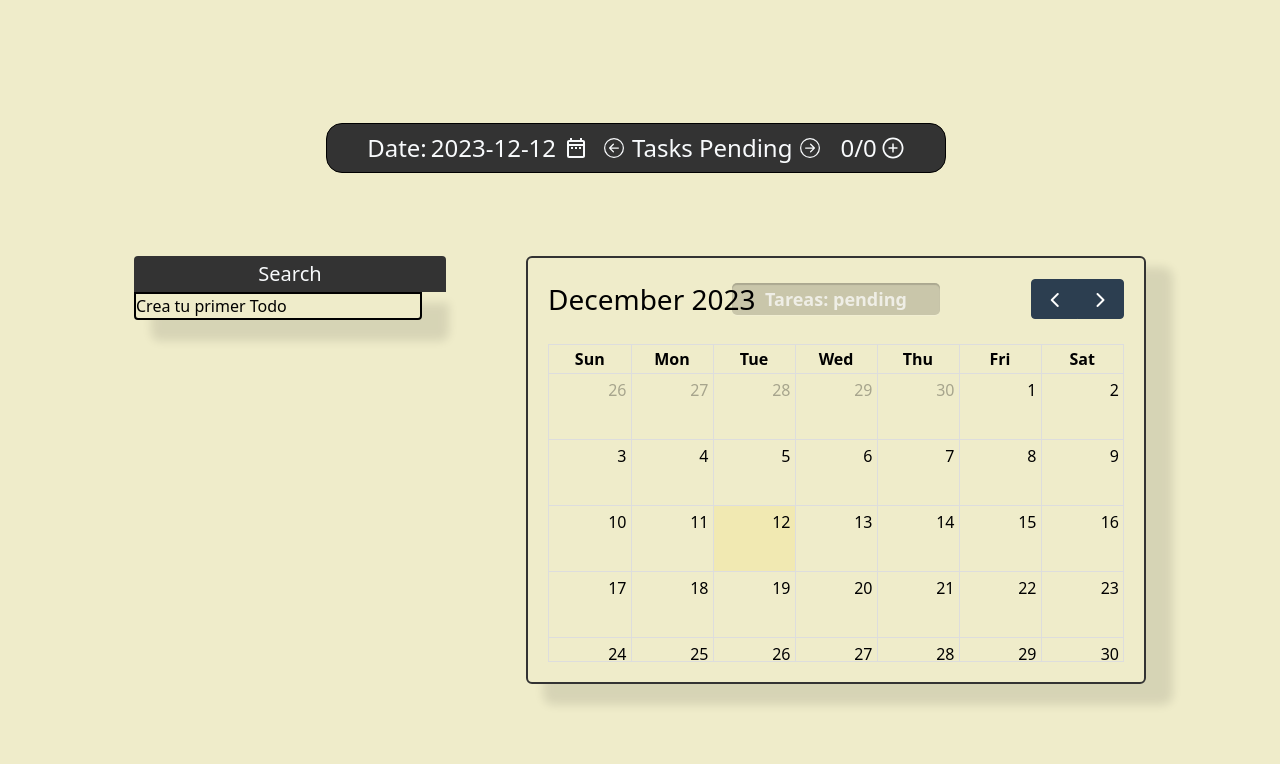
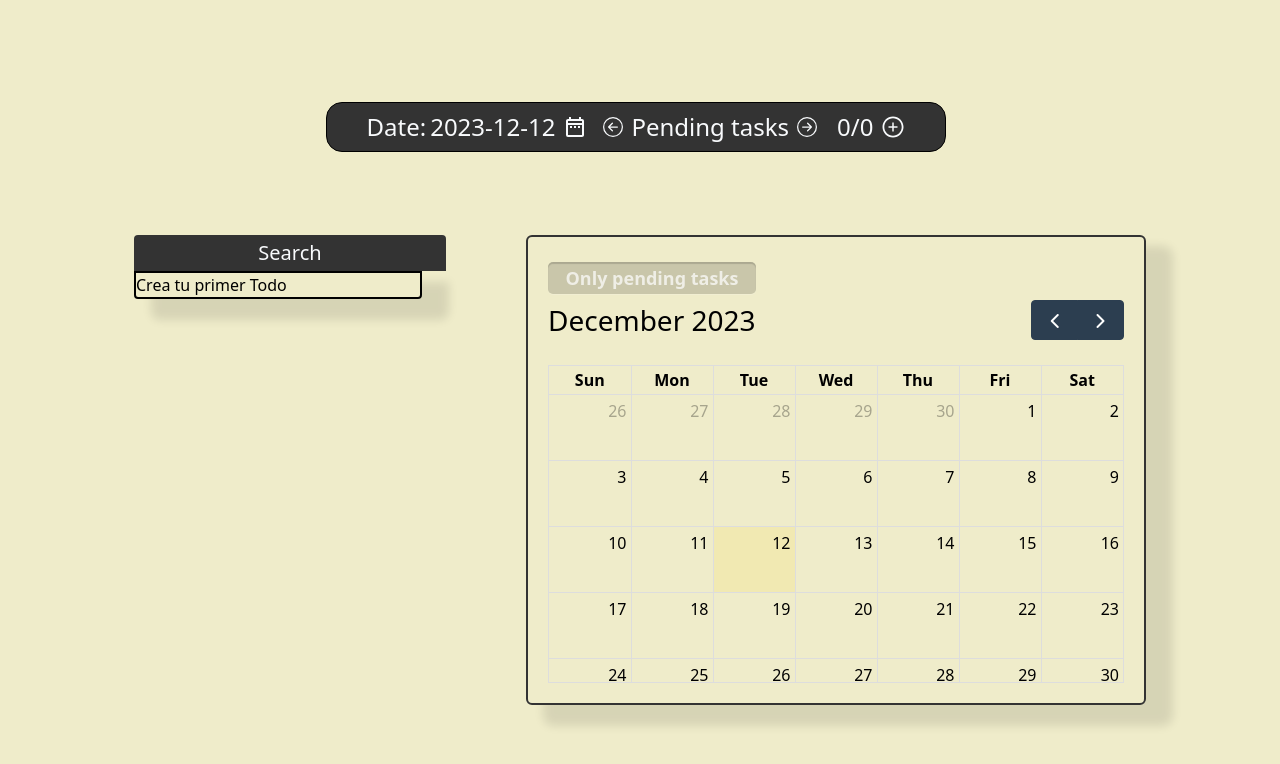
Before and after one commit to MacDuki/organizador-personal, a React (Vite) app: page / in a window 1280 px wide. Shown: the top 764 px of the page. Built offline with nearby package versions, Linux system fonts and the light colour scheme.

Commit message:
finalizo responsive

```diff
--- a/src/NavBar/CreateTaskPanel/CreateTaskPanel.jsx
+++ b/src/NavBar/CreateTaskPanel/CreateTaskPanel.jsx
@@ -42,7 +42,7 @@ function CreateTaskPanel() {
 						setNewTodoText(e.target.value);
 					}}
 					value={newTodoText}
-					className='text-xl bg-transparent border-b border-neavy-b focus:outline-none focus:border-black focus:ring-0 h-10 text-center md:h-8 w-full md:w-44 placeholder-black '
+					className='text-xl bg-transparent border-b border-neavy-b focus:outline-none focus:placeholder:text-transparent focus:border-black focus:ring-0 h-10 text-center md:h-8 w-full md:w-44 placeholder-black '
 				/>
 
 				<div className='customCheckBoxHolder flex items-center justify-center gap-5'>
@@ -75,6 +75,7 @@ function CreateTaskPanel() {
 						</motion.div>
 					)}
 				</div>
+				<div className='flex gap-10 '>
 					{newTodoText.length >= 1 && (
 						<button
 							type='submit'
@@ -91,6 +92,7 @@ function CreateTaskPanel() {
 							className='w-6 h-auto cursor-pointer'
 						/>
 					</div>
+				</div>
 			</motion.form>
 		</motion.div>
 	);
--- a/src/NavBar/Panel/Panel.jsx
+++ b/src/NavBar/Panel/Panel.jsx
@@ -20,7 +20,7 @@ function Panel() {
 			layout
 			className='flex flex-col mt-36 md:mt-0 md:flex-row justify-center items-center relative h-20 '>
 			<div className='inline-flex flex-col md:flex-row justify-center items-center relative w-auto mr-2 px-10 py-2 border border-black rounded-2xl bg-wange text-slate-50 '>
-				<div className='flex flex-row text-2xl items-center gap-1 mb-3 md:mb-0 md:mr-4'>
+				<div className='flex flex-row text-2xl md:text-xl lg:text-2xl items-center gap-1 mb-3 md:mb-0 md:mr-4'>
 					<h2 className='select-none left-tittle '>Date:</h2>
 					<span
 						onClick={() => {
--- a/src/NavBar/Panel/Panel2.jsx
+++ b/src/NavBar/Panel/Panel2.jsx
@@ -12,11 +12,11 @@ function Panel2() {
 	const [tittle, setTittle] = React.useState("Tasks Pending");
 	useEffect(() => {
 		if (section === "pending") {
-			setTittle("Tasks Pending");
+			setTittle("Pending tasks");
 		} else if (section === "completed") {
-			setTittle("Tasks Completed");
+			setTittle("Completed tasks");
 		} else if (section === "removed") {
-			setTittle("Removed Tasks");
+			setTittle("Removed tasks");
 		}
 		setForceUpdate(forceUpdate + 1);
 	}, [section]);
@@ -46,7 +46,7 @@ function Panel2() {
 						/>
 					</span>
 				</div>
-				<div className='flex  flex-col md:flex-row items-center justify-around gap-1 text-2xl'>
+				<div className='flex flex-row items-center justify-around gap-10 md:gap-2 text-2xl'>
 					<TasksCounter />
 					<AiOutlinePlusCircle
 						onClick={() => {
--- a/src/RightSection/Calendar/Calendar.jsx
+++ b/src/RightSection/Calendar/Calendar.jsx
@@ -123,8 +123,8 @@ function Calendar(props) {
 	return (
 		<>
 			{!showPanelDay && (
-				<article className='w-full relative flex flex-col items-center justify-center shadow-calendar rounded-md p-5  border-2 border-wange'>
-					<div className='customCheckBoxHolderCalendar inline-flex absolute top-5 z-50  mx-0'>
+				<article className='w-full relative flex flex-col items-center lg:items-start justify-center shadow-calendar rounded-md p-5  border-2 border-wange'>
+					<div className='customCheckBoxHolderCalendar inline-flex ml-0 '>
 						<input
 							type='checkbox'
 							checked={!allTasks}
@@ -137,7 +137,7 @@ function Calendar(props) {
 						<label for='cCB2' class='customCheckBoxWrapperCalendar'>
 							<div className='customCheckBoxCalendar'>
 								<div className='innerCalendar  min-w-48 text-center'>
-									Tareas: {section}{" "}
+									Only {section} tasks{" "}
 								</div>
 							</div>
 						</label>
--- a/src/output.css
+++ b/src/output.css
@@ -560,6 +560,10 @@ video {
   z-index: 50;
 }
 
+.m-0 {
+  margin: 0px;
+}
+
 .mx-0 {
   margin-left: 0px;
   margin-right: 0px;
@@ -813,6 +817,10 @@ video {
 
 .items-center {
   align-items: center;
+}
+
+.justify-start {
+  justify-content: flex-start;
 }
 
 .justify-center {
@@ -1108,6 +1116,14 @@ video {
   box-shadow: var(--tw-ring-offset-shadow), var(--tw-ring-shadow), var(--tw-shadow, 0 0 #0000);
 }
 
+.focus\:placeholder\:text-transparent:focus::-moz-placeholder {
+  color: transparent;
+}
+
+.focus\:placeholder\:text-transparent:focus::placeholder {
+  color: transparent;
+}
+
 @media (min-width: 640px) {
   .sm\:w-3\/4 {
     width: 75%;
@@ -1176,8 +1192,20 @@ video {
     align-items: flex-start;
   }
 
+  .md\:items-center {
+    align-items: center;
+  }
+
+  .md\:justify-center {
+    justify-content: center;
+  }
+
   .md\:gap-5 {
     gap: 1.25rem;
+  }
+
+  .md\:gap-2 {
+    gap: 0.5rem;
   }
 
   .md\:py-0 {
@@ -1194,4 +1222,20 @@ video {
     padding-top: 1rem;
     padding-bottom: 1rem;
   }
+
+  .md\:text-xl {
+    font-size: 1.25rem;
+    line-height: 1.75rem;
+  }
 }
+
+@media (min-width: 1024px) {
+  .lg\:items-start {
+    align-items: flex-start;
+  }
+
+  .lg\:text-2xl {
+    font-size: 1.5rem;
+    line-height: 2rem;
+  }
+}
```
Lines whose indentation alone changed are shown as unchanged.
